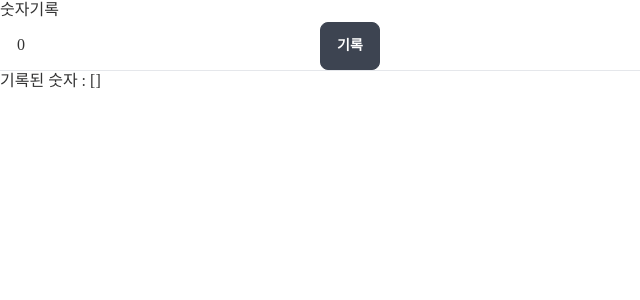
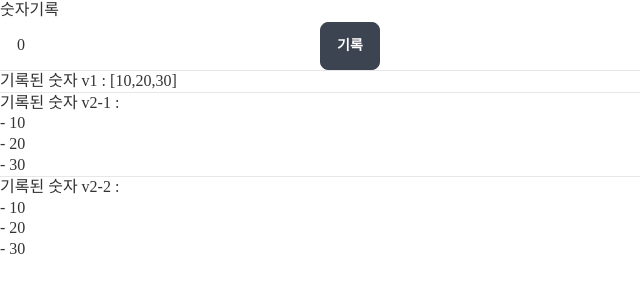
Before and after one commit to CK-0512/react-proj, a React (Create React App) app: page / in a window 1280 px wide. Shown: the top 300 px of the page, without its empty margins (0-640 px from the left). Built offline with nearby package versions, Linux system fonts and the light colour scheme; a web font is replaced by a local one.

Commit message:
기록된 숫자들이 리스트 형태로 출력

```diff
--- a/src/NoRecord.js
+++ b/src/NoRecord.js
@@ -2,11 +2,13 @@
 
 function NoRecord() {
     const [no, setNo] = useState(0);
-    const [recordNos, setRecordNos] = useState([]);
+    const [recordNos, setRecordNos] = useState([10, 20, 30]);
 
     const saveNo = () => {
         setRecordNos([...recordNos, no]);
     }
+
+    const li = recordNos.map((el, index) => <li key={index}>- {el}</li>)
     return (
         <>
             <h1>숫자기록</h1>
@@ -17,8 +19,22 @@
             <button type="button" onClick={saveNo} className="btn">
                 기록
             </button>
+
             <hr />
-            기록된 숫자 : [{recordNos.join(",")}]
+
+            <h1>기록된 숫자 v1 : [{recordNos.join(",")}]</h1>
+
+            <hr />
+
+            <h1>기록된 숫자 v2-1 : <ul>{li}</ul></h1>
+
+            <hr />
+
+            <h1>기록된 숫자 v2-2 :
+                <ul>
+                    {recordNos.map((el, index) => (<li key={index}>- {el}</li>))}
+                </ul>
+            </h1>
         </>
     )
 }
```
